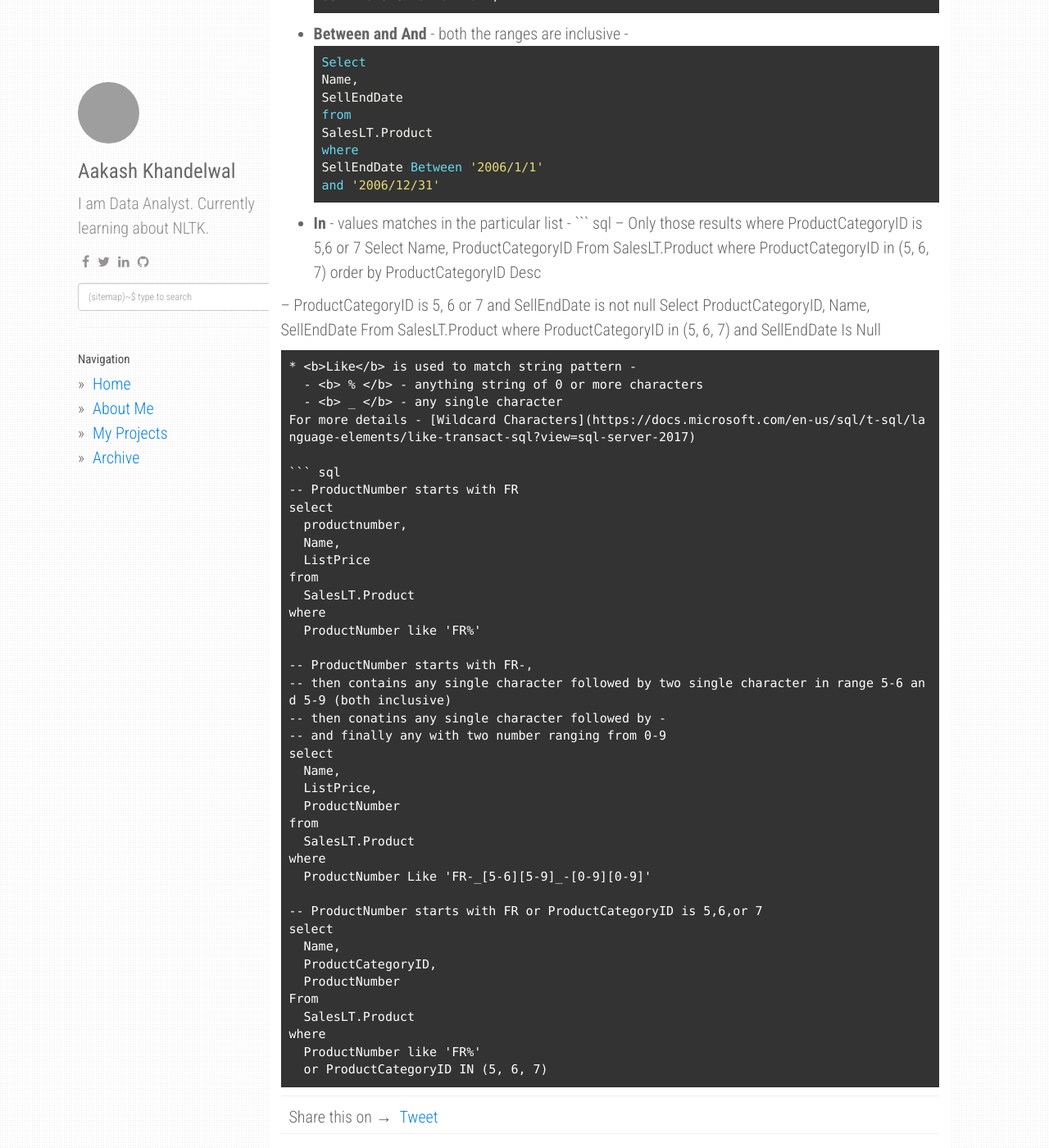
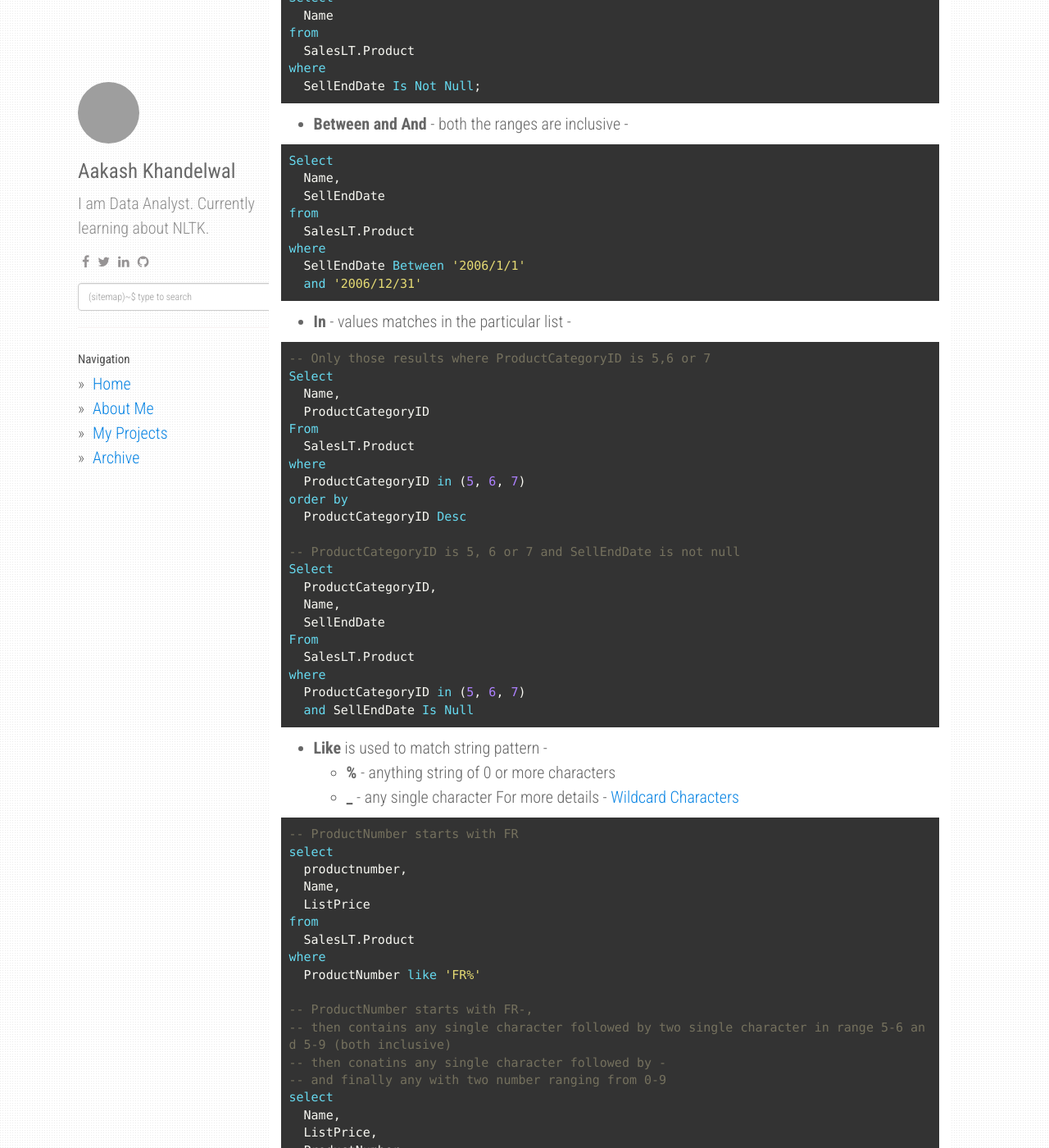
Before and after one commit to aakashkh/data-patterns, a Jekyll site: the page built from _posts/tsql/2019-3-07-Introduction-To-TSQL-2.md, in a window 1280 px wide and 1400 px high, scrolled down 3896 px. Shown: the whole window at 82% size. Built offline with Jekyll 4.4.1, drawn with Linux system fonts in a browser that asks for light colours; nearby versions of some CDN libraries; comment, search, counter and statistics services are not loaded; some of the changed lines change nothing that is shown; some of the changed text lies outside the part shown; grey boxes are pictures that could not be loaded.

Commit message:
Introduction to Transact-SQL - Part 2 - Done

````diff
--- a/_posts/tsql/2019-3-07-Introduction-To-TSQL-2.md
+++ b/_posts/tsql/2019-3-07-Introduction-To-TSQL-2.md
@@ -144,6 +144,7 @@
 ```
 
 ### Filtering Data
+Filtering data can be done using multiple ways - like, equal to, not equal to, between, and, in, like, is null, not null etc. Some of these can be implemented with multiple combinations as well. Following queries explore them in more details.
 * Not equal to can be implemented by <b><></b> -
 
 ``` sql
@@ -158,6 +159,7 @@
   ProductModelID <> 6
 ```
 * <b>Is Not Null</b> - Return not null values only -
+
 ``` sql
 Select
   Name
@@ -167,6 +169,7 @@
   SellEndDate Is Not Null;
 ```
 * <b>Between and And </b> - both the ranges are inclusive -
+
 ``` sql
 Select
   Name,
@@ -177,7 +180,9 @@
   SellEndDate Between '2006/1/1'
   and '2006/12/31'
 ```
+
 * <b>In</b> - values matches in the particular list -
+
 ``` sql
 -- Only those results where ProductCategoryID is 5,6 or 7
 Select
@@ -201,6 +206,7 @@
   ProductCategoryID in (5, 6, 7)
   and SellEndDate Is Null
 ```
+
 * <b>Like</b> is used to match string pattern -
   - <b> % </b> - anything string of 0 or more characters
   - <b> _ </b> - any single character
````
